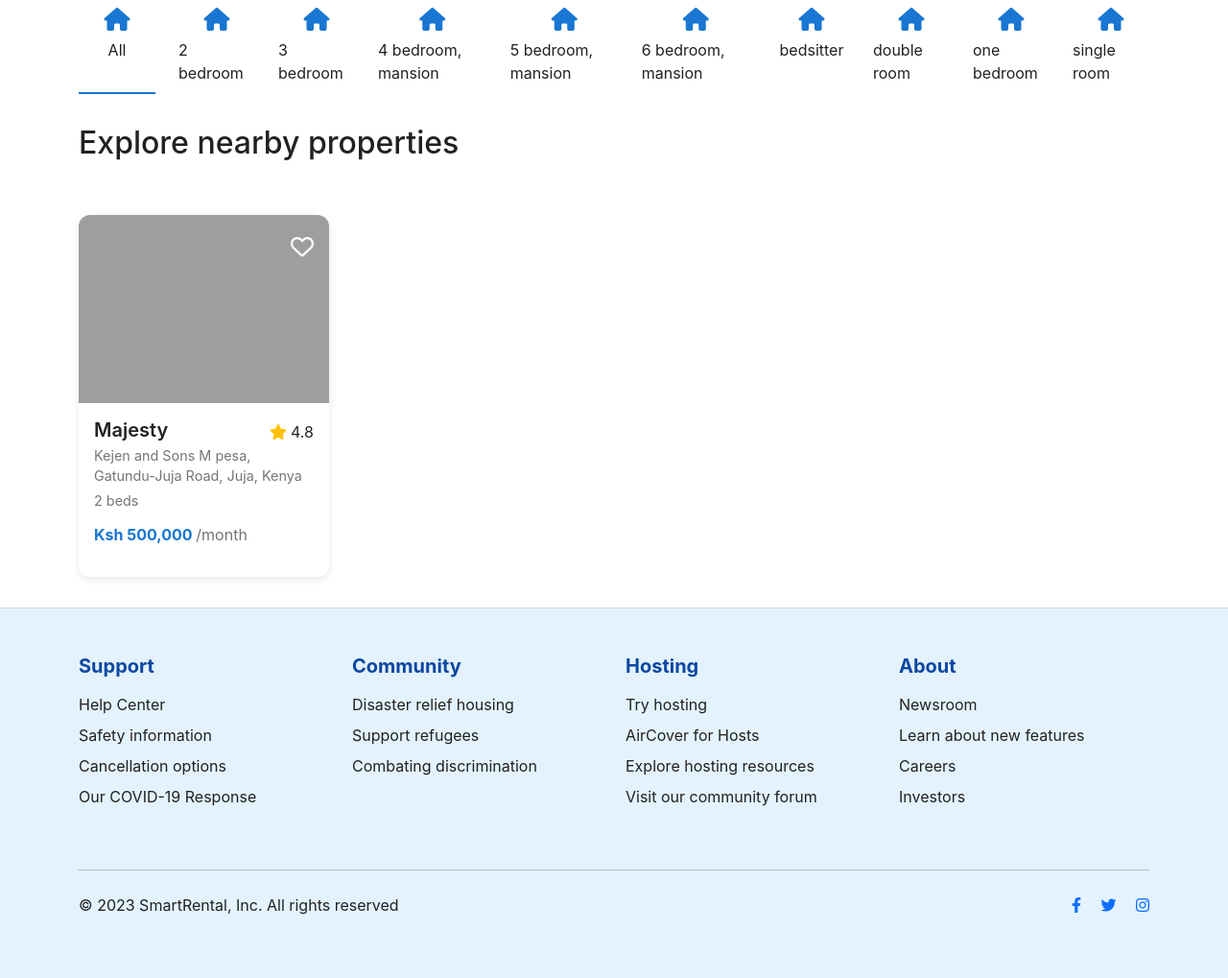
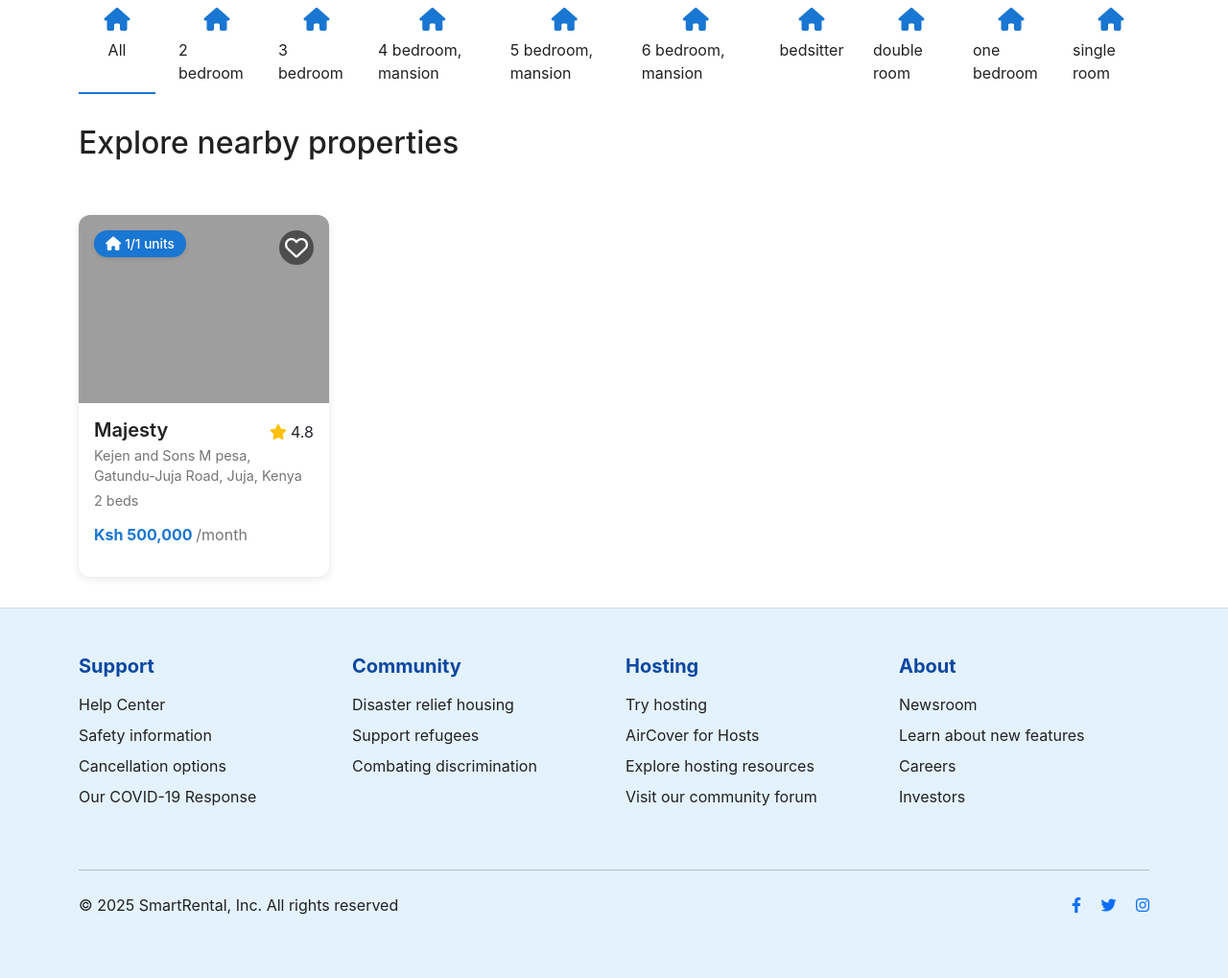
Before and after one commit to John-Denver/house_rental, a PHP site: page /rental_system_bse/smart_rental/index.php in a window 1280 px wide. Shown: the part 558-1577 px from the top of the page at 96% size. Run offline with PHP 8.4, Linux system fonts and the light colour scheme; data comes from the database, SQL or seed files in the repository; grey boxes are pictures that could not be loaded.

Commit message:
ui enhancements

```diff
--- a/smart_rental/index.php
+++ b/smart_rental/index.php
@@ -61,7 +61,7 @@ $total_records = $stmt->get_result()->fetch_assoc()['total'];
 $total_pages = ceil($total_records / $records_per_page);
 
 // Prepare and execute main query with limit
-$main_sql = "SELECT h.*, c.name as category_name FROM houses h LEFT JOIN categories c ON h.category_id = c.id $conditions ORDER BY h.created_at DESC LIMIT ?, ?";
+$main_sql = "SELECT h.*, c.name as category_name, h.available_units, h.total_units FROM houses h LEFT JOIN categories c ON h.category_id = c.id $conditions ORDER BY h.created_at DESC LIMIT ?, ?";
 $stmt = $conn->prepare($main_sql);
 $main_params = $params;
 $main_types = $types . 'ii';
@@ -281,18 +281,52 @@ $categories = $stmt->get_result()->fetch_all(MYSQLI_ASSOC);
             color: var(--text-light);
         }
 
-        .wishlist-icon {
+        .property-card-actions {
             position: absolute;
             top: 16px;
-            right: 16px;
+            left: 0;
+            right: 0;
+            padding: 0 16px;
+            display: flex;
+            justify-content: space-between;
+            align-items: flex-start;
+            z-index: 2;
+        }
+
+        .wishlist-icon {
             color: var(--white);
             font-size: 1.5rem;
             cursor: pointer;
             transition: all 0.2s ease;
+            background-color: rgba(0, 0, 0, 0.5);
+            width: 36px;
+            height: 36px;
+            border-radius: 50%;
+            display: flex;
+            align-items: center;
+            justify-content: center;
+            margin-left: auto;
         }
 
         .wishlist-icon:hover {
             transform: scale(1.1);
+        }
+
+        .available-badge {
+            background-color: var(--primary-blue);
+            color: white;
+            padding: 0.25rem 0.75rem;
+            border-radius: 20px;
+            font-size: 0.85rem;
+            font-weight: 500;
+            display: flex;
+            align-items: center;
+            box-shadow: 0 2px 4px rgba(0,0,0,0.1);
+            margin-right: auto;
+        }
+
+        .available-badge i {
+            font-size: 0.9rem;
         }
 
         /* Category Filters */
@@ -570,8 +604,13 @@ $categories = $stmt->get_result()->fetch_all(MYSQLI_ASSOC);
                                     <img src="<?php echo $row['main_image'] ? '../uploads/' . $row['main_image'] : 'assets/images/hero-bg.jpg'; ?>"
                                          class="property-image" alt="<?php echo htmlspecialchars($row['house_no']); ?>">
                                 </div>
-                                <div class="wishlist-icon" onclick="event.preventDefault(); event.stopPropagation(); toggleWishlist(this, <?php echo $row['id']; ?>);">
-                                    <i class="far fa-heart"></i>
+                                <div class="property-card-actions">
+                                    <div class="available-badge">
+                                        <i class="fas fa-home me-1"></i> <?php echo ($row['available_units'] ?? 0) . '/' . ($row['total_units'] ?? 1); ?> units
+                                    </div>
+                                    <div class="wishlist-icon" onclick="event.preventDefault(); event.stopPropagation(); toggleWishlist(this, <?php echo $row['id']; ?>);">
+                                        <i class="far fa-heart"></i>
+                                    </div>
                                 </div>
                                 <div class="property-info mt-auto">
                                     <div class="d-flex justify-content-between">
@@ -661,7 +700,7 @@ $categories = $stmt->get_result()->fetch_all(MYSQLI_ASSOC);
             <hr class="my-4">
             <div class="row">
                 <div class="col-md-6">
-                    <p>© 2023 SmartRental, Inc. All rights reserved</p>
+                    <p>© 2025 SmartRental, Inc. All rights reserved</p>
                 </div>
                 <div class="col-md-6 text-md-end">
                     <a href="#" class="text-decoration-none me-3"><i class="fab fa-facebook-f"></i></a>
```
